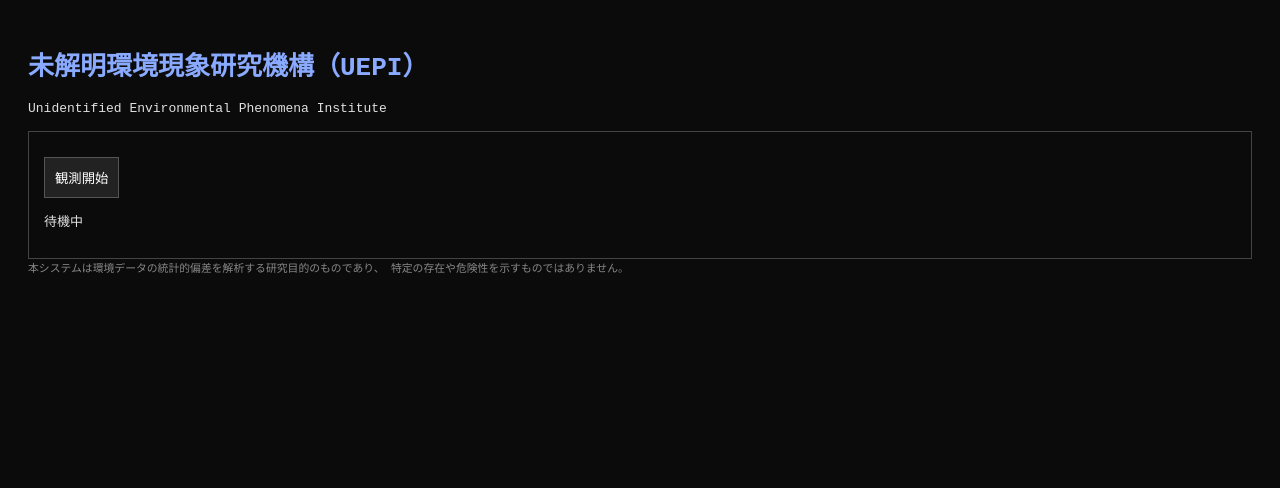
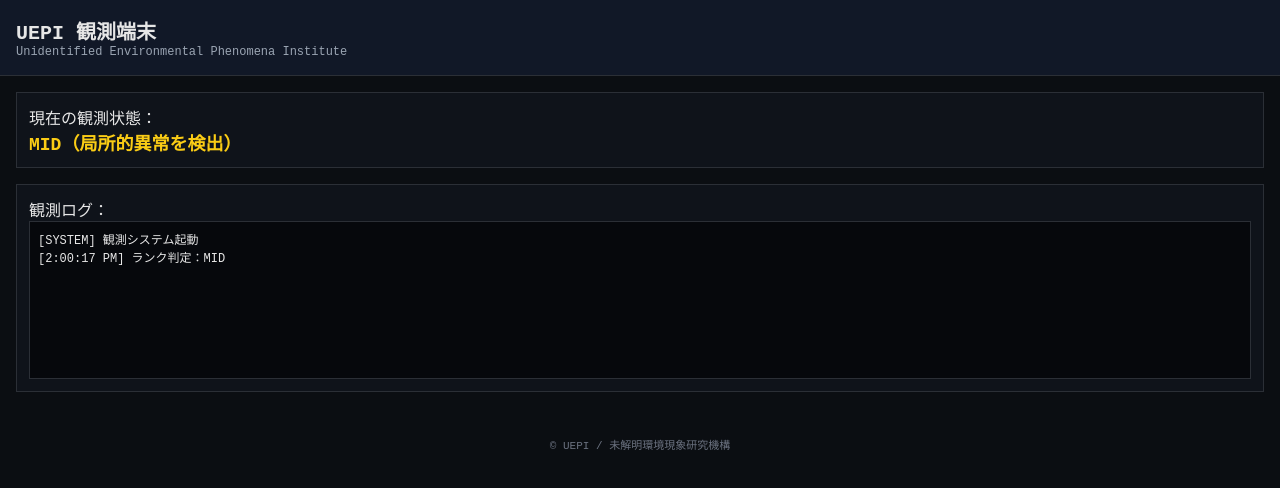
Before and after one commit to YANAGISAWAHIROTO/uepi-observerd, a plain HTML site: page index.html in a window 1280 px wide. Drawn offline with Linux system fonts and the light colour scheme.

Commit message:
Refactor index.html for improved structure and style

```diff
--- a/index.html
+++ b/index.html
@@ -2,147 +2,123 @@
 <html lang="ja">
 <head>
   <meta charset="UTF-8">
-<title>UEPI | Unidentified Environmental Phenomena Institute</title>
-
+  <title>UEPI 観測端末</title>
+  <meta name="viewport" content="width=device-width, initial-scale=1.0">
   <style>
     body {
-  background:#0b0b0b;
-  color:#e0e0e0;
-  font-family: monospace;
-  padding:20px;
+      margin: 0;
+      background: #0b0e12;
+      color: #e6e6e6;
+      font-family: "Courier New", monospace;
     }
-h1 { color:#8aaaff; }
-.box {
-  border:1px solid #444;
-  padding:15px;
-  margin-top:15px;
+    header {
+      background: #111827;
+      padding: 16px;
+      border-bottom: 1px solid #2b2f36;
     }
+    h1 {
+      margin: 0;
+      font-size: 20px;
+    }
+    .subtitle {
+      font-size: 12px;
+      color: #9aa4b2;
+    }
+    .container {
+      padding: 16px;
+    }
+    .panel {
+      border: 1px solid #2b2f36;
+      padding: 12px;
+      margin-bottom: 16px;
+      background: #0f131a;
+    }
+
+    /* ===== ランク色 ===== */
+    .NOIS { color: #4ade80; }      /* 緑 */
+    .LOW { color: #60a5fa; }       /* 青 */
+    .MID { color: #facc15; }       /* 黄 */
+    .HIGH { color: #f87171; }      /* 赤 */
+    .CRITICAL { color: #c084fc; }  /* 紫 */
+
     .status {
-  font-size:18px;
-  margin-top:10px;
+      font-size: 18px;
+      font-weight: bold;
     }
-.NOIS { color:#aaaaaa; }
-.LDV  { color:#55ff55; }
-.MDP  { color:#ffff55; }
-.SDP  { color:#ffaa55; }
-.UEP  { color:#ff5555; }
-button {
-  background:#222;
-  color:#fff;
-  border:1px solid #555;
-  padding:10px;
-  margin-top:10px;
+
+    .log {
+      font-size: 12px;
+      background: #06080c;
+      padding: 8px;
+      height: 140px;
+      overflow-y: auto;
+      border: 1px solid #2b2f36;
     }
-small { color:#888; }
+
+    footer {
+      text-align: center;
+      font-size: 11px;
+      color: #6b7280;
+      padding: 12px;
+    }
   </style>
 </head>
-
 <body>
 
-<h1>未解明環境現象研究機構（UEPI）</h1>
-<p>Unidentified Environmental Phenomena Institute</p>
+<header>
+  <h1>UEPI 観測端末</h1>
+  <div class="subtitle">
+    Unidentified Environmental Phenomena Institute
+  </div>
+</header>
 
-<div class="box">
-  <button onclick="startObservation()">観測開始</button>
-  <p id="state">待機中</p>
-  <div id="result"></div>
+<div class="container">
+
+  <div class="panel">
+    <div>現在の観測状態：</div>
+    <div class="status NOIS" id="status">NOIS（異常なし）</div>
   </div>
 
-<small>
-本システムは環境データの統計的偏差を解析する研究目的のものであり、
-特定の存在や危険性を示すものではありません。
-</small>
+  <div class="panel">
+    <div>観測ログ：</div>
+    <div class="log" id="log"></div>
+  </div>
+
+</div>
+
+<footer>
+  © UEPI / 未解明環境現象研究機構
+</footer>
 
 <script>
-let audioContext, analyser, dataArray;
-let soundScore = 0;
+  const statusEl = document.getElementById("status");
+  const logEl = document.getElementById("log");
 
-async function startObservation(){
-  document.getElementById("state").textContent = "観測中…";
+  const ranks = [
+    { name: "NOIS", text: "異常なし" },
+    { name: "LOW", text: "微弱な異常反応" },
+    { name: "MID", text: "局所的異常を検出" },
+    { name: "HIGH", text: "危険な異常現象" },
+    { name: "CRITICAL", text: "重大怪異発生" }
+  ];
 
-  navigator.geolocation.getCurrentPosition(async pos=>{
-    const lat = pos.coords.latitude;
-    const lon = pos.coords.longitude;
+  function setStatus(rank) {
+    statusEl.className = "status " + rank.name;
+    statusEl.textContent = `${rank.name}（${rank.text}）`;
 
-    const url = `https://api.open-meteo.com/v1/forecast?latitude=${lat}&longitude=${lon}&current_weather=true`;
-    const res = await fetch(url);
-    const data = await res.json();
-
-    const temp = data.current_weather.temperature;
-    const wind = data.current_weather.windspeed;
-    const hour = new Date().getHours();
-
-    let index = Math.abs(temp - 15) * 2 + wind;
-
-    if(hour >= 0 && hour <= 4) index += 15;
-
-    await startSoundMonitor();
-    index += soundScore;
-
-    const classification = classify(index);
-
-    document.getElementById("state").textContent = "観測完了";
-    document.getElementById("result").innerHTML = `
-      気温：${temp} ℃<br>
-      風速：${wind}<br>
-      音偏差加点：${soundScore}<br>
-      <b>異常指数：${Math.floor(index)}</b><br>
-      <div class="status ${classification.code}">
-        分類：${classification.code}<br>
-        ${classification.jp}
-      </div>
-    `;
-
-    if(classification.code === "SDP" || classification.code === "UEP"){
-      playAlert();
-    }
-  });
+    const time = new Date().toLocaleTimeString();
+    logEl.innerHTML += `[${time}] ランク判定：${rank.name}<br>`;
+    logEl.scrollTop = logEl.scrollHeight;
   }
 
-function classify(i){
-  if(i < 30) return {code:"NOIS", jp:"観測上の不規則性なし"};
-  if(i < 60) return {code:"LDV", jp:"低偏差環境状態"};
-  if(i < 90) return {code:"MDP", jp:"中程度環境偏差現象"};
-  if(i < 120) return {code:"SDP", jp:"顕著環境偏差現象"};
-  return {code:"UEP", jp:"未解明環境現象"};
-}
+  // 起動ログ
+  logEl.innerHTML += "[SYSTEM] 観測システム起動<br>";
 
-async function startSoundMonitor(){
-  soundScore = 0;
-  const stream = await navigator.mediaDevices.getUserMedia({audio:true});
-  audioContext = new AudioContext();
-  analyser = audioContext.createAnalyser();
-  const source = audioContext.createMediaStreamSource(stream);
-  source.connect(analyser);
-  analyser.fftSize = 256;
-  dataArray = new Uint8Array(analyser.frequencyBinCount);
-
-  let total = 0;
-  for(let i=0;i<10;i++){
-    analyser.getByteFrequencyData(dataArray);
-    let avg = dataArray.reduce((a,b)=>a+b) / dataArray.length;
-    total += avg;
-    await new Promise(r=>setTimeout(r,200));
-  }
-
-  if(total > 1500) soundScore = 10;
-  if(total > 2500) soundScore = 20;
-
-  audioContext.close();
-}
-
-function playAlert(){
-  const ctx = new AudioContext();
-  const osc = ctx.createOscillator();
-  osc.type = "sine";
-  osc.frequency.value = 440;
-  osc.connect(ctx.destination);
-  osc.start();
-  setTimeout(()=>{
-    osc.stop();
-    ctx.close();
-  },300);
-}
+  // デモ用：ランダムにランク変化
+  setInterval(() => {
+    const rank = ranks[Math.floor(Math.random() * ranks.length)];
+    setStatus(rank);
+  }, 5000);
 </script>
 
 </body>
```
Lines whose indentation alone changed are shown as unchanged.
